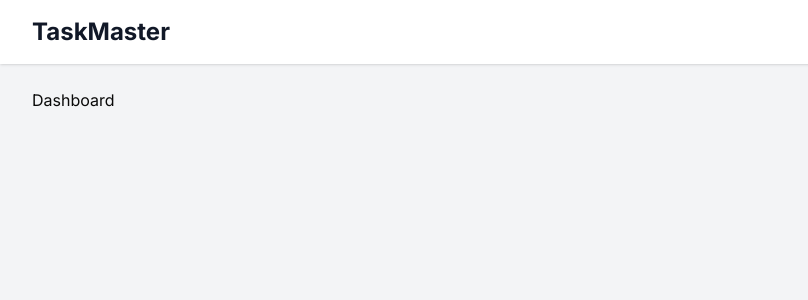
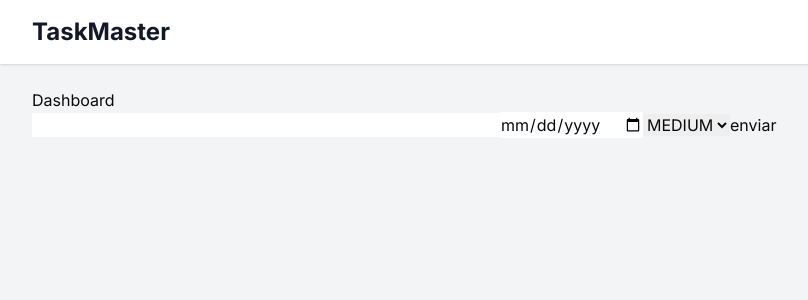
Before and after one commit to olaracode/nextjs-task-system, a Next.js app in the folder nextjs-task-system/: page /dashboard in a window 1280 px wide. Shown: the top 300 px of the page, without its empty margins (0-808 px from the left). Built offline with nearby package versions, Linux system fonts and the light colour scheme; no server answers; sample sign-in values are in the browser's storage.

Commit message:
✨ ADD sonner toasts and basic UI for testing

```diff
--- a/nextjs-task-system/app/(authorized)/dashboard/page.tsx
+++ b/nextjs-task-system/app/(authorized)/dashboard/page.tsx
@@ -1,12 +1,14 @@
 import React from "react";
 import { auth } from "@/lib/auth";
 import { redirect } from "next/navigation";
+import TaskForm from "@/components/dashboard/task-form";
 export default async function Dashboard() {
   const session = await auth();
   if (!session) return redirect("/");
   return (
     <div>
       <p>Dashboard</p>
+      <TaskForm />
     </div>
   );
 }
--- /dev/null
+++ b/nextjs-task-system/app/components/dashboard/task-form.tsx
@@ -0,0 +1,71 @@
+"use client";
+import { CreateTaskInput } from "@/db/z-tasks";
+import React, { FormEvent, useState } from "react";
+import { toast } from "sonner";
+
+const initialData = {
+  title: "",
+  description: "",
+  dueDate: new Date(),
+  priority: "MEDIUM",
+} as CreateTaskInput;
+const TaskForm = () => {
+  const [data, setData] = useState<CreateTaskInput>(initialData);
+  const [loading, setLoading] = useState(false);
+  async function handleSubmit(e: FormEvent<HTMLFormElement>) {
+    e.preventDefault();
+    setLoading(true);
+    try {
+      const response = await fetch("/api/v1/tasks", {
+        method: "POST",
+        headers: {
+          "Content-type": "application/json",
+        },
+        body: JSON.stringify(data),
+      });
+      const jsonData = await response.json();
+      if (!response.ok) {
+        return toast.error(jsonData.error, {
+          description: jsonData.message,
+        });
+      }
+      return toast.success("Task created successfully");
+    } catch (e) {
+      console.log(e);
+    } finally {
+      setLoading(false);
+    }
+  }
+  function onChange(e: any) {
+    setData((prevState) => {
+      return { ...prevState, [e.target.name]: e.target.value };
+    });
+  }
+  return (
+    <>
+      <form onSubmit={handleSubmit}>
+        <input
+          type="text"
+          onChange={onChange}
+          name="title"
+          value={data?.title}
+        />
+        <input
+          type="text"
+          onChange={onChange}
+          name="description"
+          value={data?.description}
+        />
+        <input type="date" onChange={onChange} name="dueDate" min="today" />
+        <select name="priority" onChange={onChange} value={data?.priority}>
+          <option>MEDIUM</option>
+        </select>
+        <button type="submit" disabled={loading}>
+          enviar
+        </button>
+      </form>
+    </>
+  );
+};
+
+export default TaskForm;
--- a/nextjs-task-system/app/layout.tsx
+++ b/nextjs-task-system/app/layout.tsx
@@ -1,7 +1,7 @@
 import type { Metadata } from "next";
 import { Inter } from "next/font/google";
 import "./globals.css";
-
+import { Toaster } from "sonner";
 const inter = Inter({ subsets: ["latin"] });
 
 export const metadata: Metadata = {
@@ -19,7 +19,10 @@ export default function RootLayout({
       {/* TODO: */}
       {/* For some reason the ThemeModeScript is causing a error on the browser */}
       <head></head>
-      <body className={inter.className}>{children}</body>
+      <body className={inter.className}>
+        <Toaster />
+        {children}
+      </body>
     </html>
   );
 }
--- a/nextjs-task-system/package.json
+++ b/nextjs-task-system/package.json
@@ -28,6 +28,7 @@
     "pg": "^8.13.1",
     "react": "19.0.0",
     "react-dom": "19.0.0",
+    "sonner": "^1.7.1",
     "tailwind-merge": "^2.5.5",
     "tailwindcss-animate": "^1.0.7",
     "vite-tsconfig-paths": "^5.1.4",
```
Also changed, not shown: 1 other file (tests, documents, lock files or other folders).
